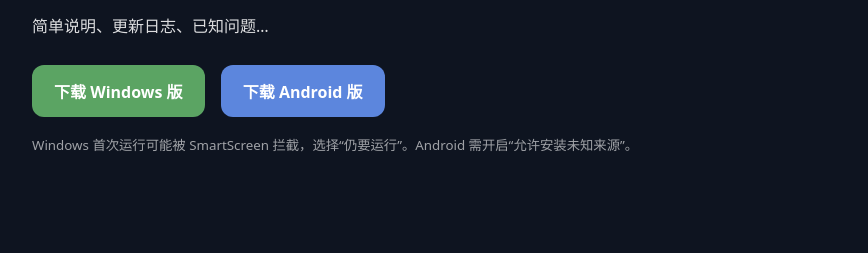
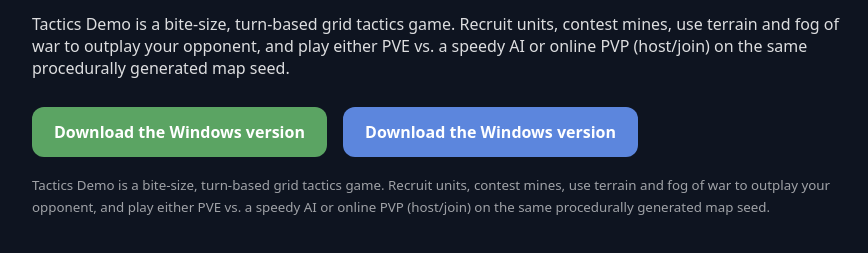
Before and after one commit to ucrick/chessweb, a plain HTML site: page index.html in a window 1280 px wide. Shown: the part 157-410 px from the top of the page, without its empty margins (198-1066 px from the left). Drawn offline with Linux system fonts and the light colour scheme.

Commit message:
Update index.html

```diff
--- a/index.html
+++ b/index.html
@@ -13,8 +13,8 @@
 </style>
 <div class="wrap">
   <h1>⚔️ 战棋 Demo</h1>
-  <p>简单说明、更新日志、已知问题…</p>
-  <a class="btn" href="https://github.com/ucrick/chessweb/releases/tag/first-version/Windows.zip">下载 Windows 版</a>
-  <a class="btn alt" href="hhttps://github.com/ucrick/chessweb/releases/tag/first-version/Android.apk">下载 Android 版</a>
-  <p><small>Windows 首次运行可能被 SmartScreen 拦截，选择“仍要运行”。Android 需开启“允许安装未知来源”。</small></p>
+  <p>Tactics Demo is a bite-size, turn-based grid tactics game. Recruit units, contest mines, use terrain and fog of war to outplay your opponent, and play either PVE vs. a speedy AI or online PVP (host/join) on the same procedurally generated map seed.</p>
+  <a class="btn" href="https://github.com/ucrick/chessweb/releases/tag/first-version/Windows.zip">Download the Windows version</a>
+  <a class="btn alt" href="hhttps://github.com/ucrick/chessweb/releases/tag/first-version/Android.apk">Download the Windows version</a>
+  <p><small>Tactics Demo is a bite-size, turn-based grid tactics game. Recruit units, contest mines, use terrain and fog of war to outplay your opponent, and play either PVE vs. a speedy AI or online PVP (host/join) on the same procedurally generated map seed.</small></p>
 </div>
```
